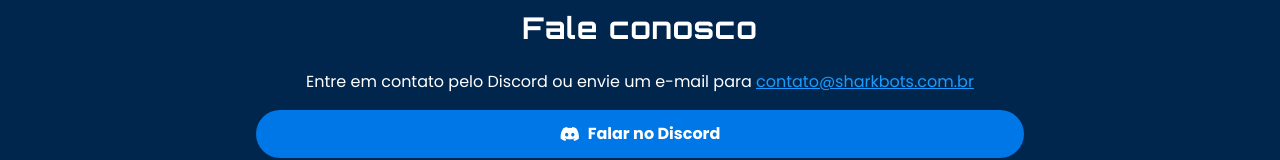
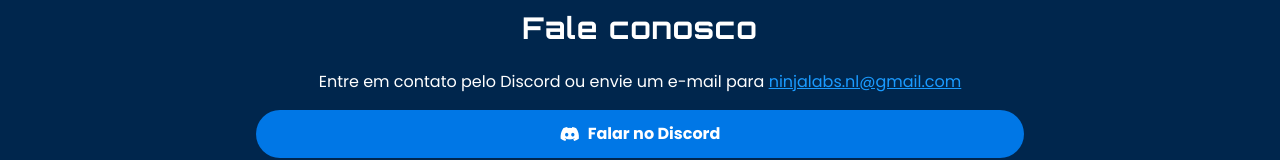
Before and after one commit to rxzimminex/sharkbots, a plain HTML site: page index.html in a window 1280 px wide. Shown: the part 1400-1560 px from the top of the page. Drawn offline with nearby package versions, Linux system fonts and the light colour scheme.

Commit message:
Update index.html

```diff
--- a/index.html
+++ b/index.html
@@ -219,7 +219,7 @@
     <section id="contato" class="py-16 px-4 bg-shark-800 relative">
         <div class="max-w-3xl mx-auto text-center">
             <h2 class="text-3xl font-bold mb-6 title-glow">Fale conosco</h2>
-            <p class="mb-4">Entre em contato pelo Discord ou envie um e-mail para <a href="mailto:contato@sharkbots.com.br" class="underline text-shark-400">contato@sharkbots.com.br</a></p>
+            <p class="mb-4">Entre em contato pelo Discord ou envie um e-mail para <a href="mailto:contato@sharkbots.com.br" class="underline text-shark-400">ninjalabs.nl@gmail.com</a></p>
             <a href="https://discord.gg/kvm8fTmzjJ" target="_blank" class="discord-btn py-3 px-6 rounded-full flex items-center justify-center">
                 <i class="fab fa-discord mr-2"></i> Falar no Discord
             </a>
```
